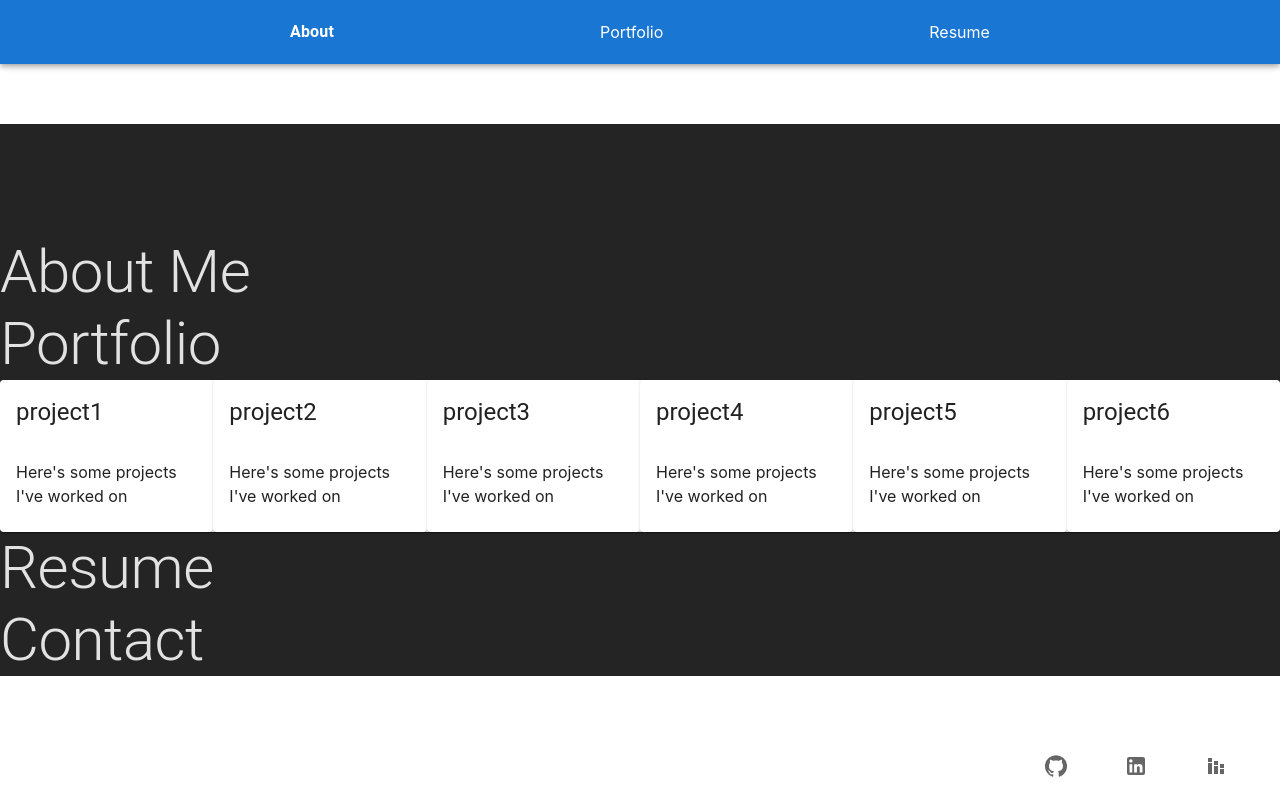
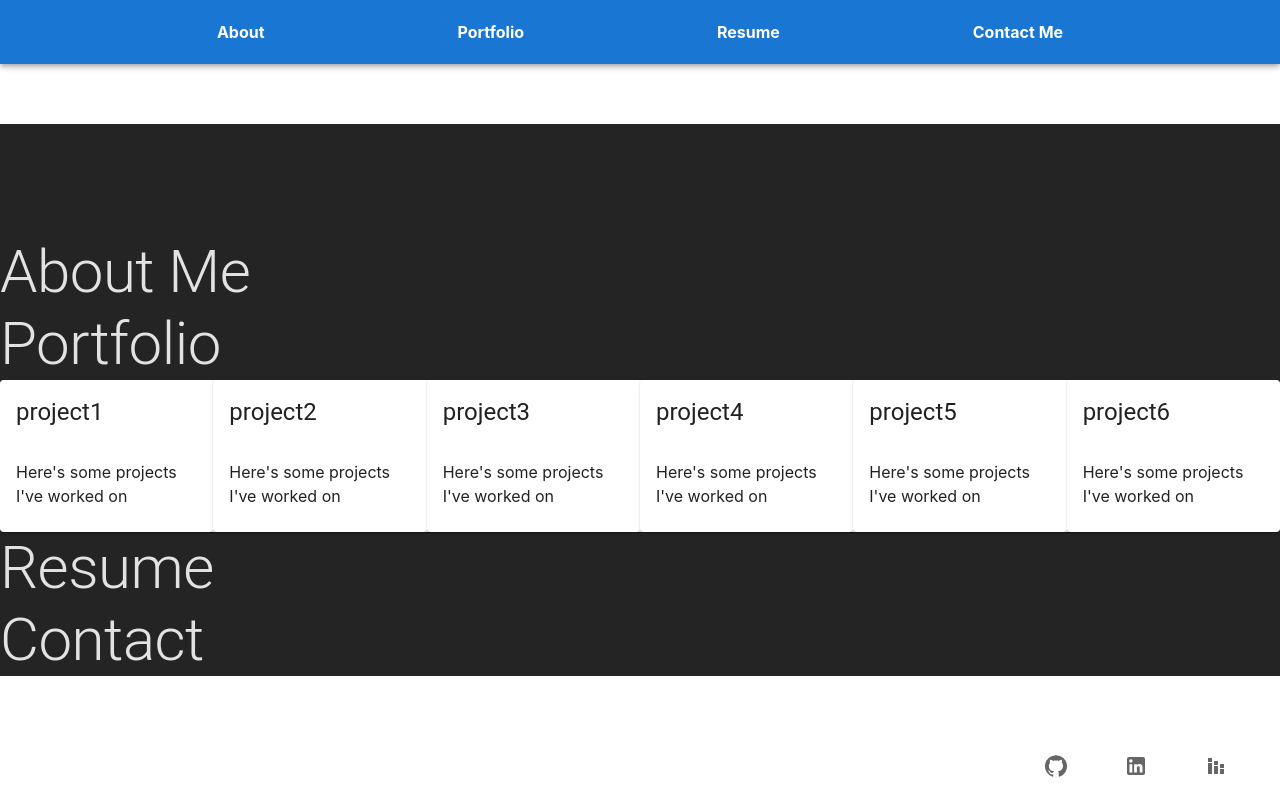
Before and after one commit to hansonsteven26/REACT-Portfolio, a React (Vite) app: page / in a window 1280 px wide. Built offline with nearby package versions, Linux system fonts and the light colour scheme.

Commit message:
add contact to header

```diff
--- a/src/components/Header.jsx
+++ b/src/components/Header.jsx
@@ -17,7 +17,8 @@ function Header() {
         <AppBar>
           <Toolbar sx={{ justifyContent: 'space-evenly' }}>
             <Link
-              href="#about"
+              href='#about'
+              underline='none'
               sx={{
                 my: 2,
                 color: 'white',
@@ -25,19 +26,43 @@ function Header() {
                 fontWeight: 'bold',
               }}
             >
-              <Typography style={{ fontWeight: 600 }}>About</Typography>
+              About
             </Link>
             <Link
-              href="#portfolio"
-              sx={{ my: 2, color: 'white', display: 'block' }}
+              href='#portfolio'
+              underline='none'
+              sx={{
+                my: 2,
+                color: 'white',
+                display: 'block',
+                fontWeight: 'bold',
+              }}
             >
               Portfolio
             </Link>
             <Link
-              href="#resume"
-              sx={{ my: 2, color: 'white', display: 'block' }}
+              href='#resume'
+              underline='none'
+              sx={{
+                my: 2,
+                color: 'white',
+                display: 'block',
+                fontWeight: 'bold',
+              }}
             >
               Resume
+            </Link>
+            <Link
+              href='#contact'
+              underline='none'
+              sx={{
+                my: 2,
+                color: 'white',
+                display: 'block',
+                fontWeight: 'bold',
+              }}
+            >
+              Contact Me
             </Link>
           </Toolbar>
         </AppBar>
```
